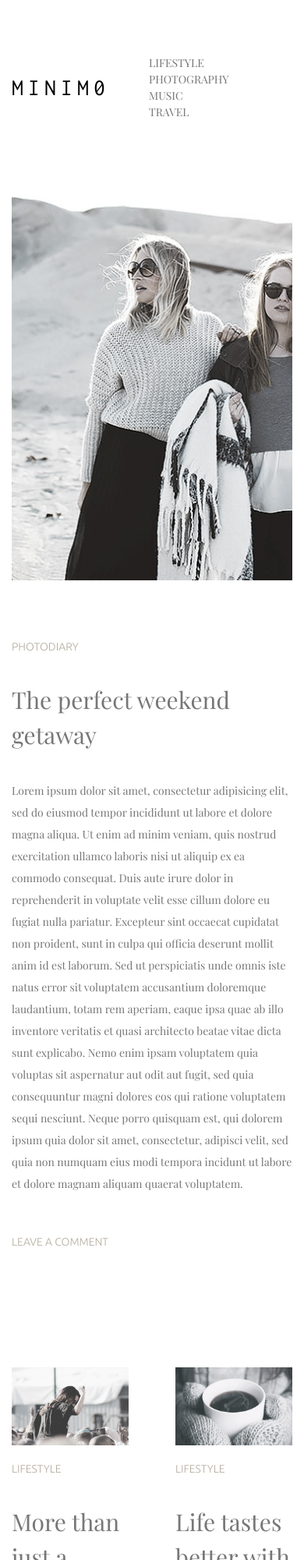
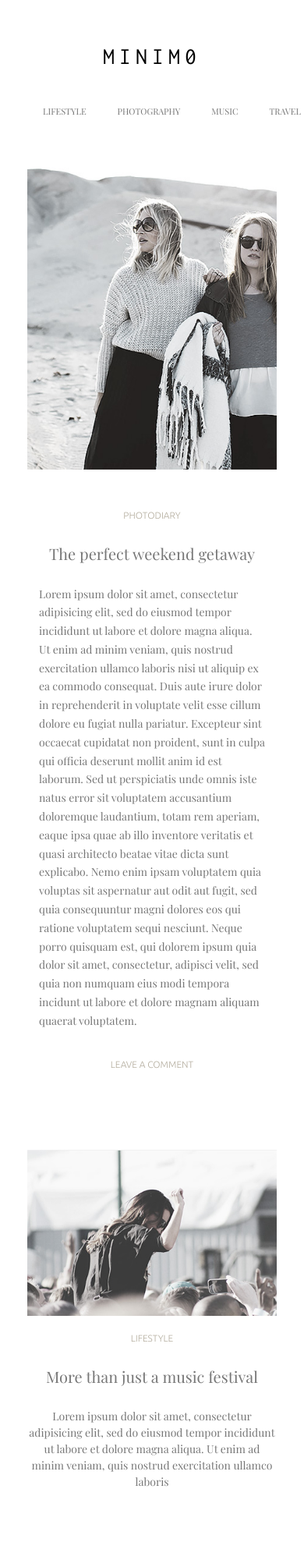
Before and after one commit to y4rkxv/minimo-website, a plain HTML site: page index.html in a window 390 px wide. Shown: the top 2000 px of the page at 78% size. Drawn offline with nearby package versions, Linux system fonts and the light colour scheme; a web font is replaced by a local one.

Commit message:
feat: add responsive styles for mobile devices

```diff
--- a/assets/css/style.css
+++ b/assets/css/style.css
@@ -252,3 +252,249 @@ h6 {
   font-size: 14px;
   color: var(--color-text-dark);
 }
+
+
+@media (max-width: 990px) {
+  .container{
+    padding:  0 35px;
+  }
+
+/* Nav */
+.nav__link {
+  margin: 0 30px;
+
+}
+
+/* Title & Suptitle */
+.title {
+  font-size: 24px;
+  padding: 30px 0;
+}
+
+/* Photography */
+.photography__text {
+  padding: 0 15px;
+  line-height: 1.7;
+}
+
+/* Lifestyle */
+.lifestyle {
+  display: flex;
+  gap: 40px;
+  justify-content: space-around;
+}
+
+.lifestyle__col {
+  max-width: 300px;
+}
+
+.lifestyle__img{
+  width: 100%;
+  max-width: 350px;
+}
+.lifestyle__text {
+  margin-bottom: 75px;
+}
+
+
+/* Btn*/
+.btn {
+  padding: 8px 20px;
+  font-size: 20px;
+}
+}
+
+
+
+
+@media (max-width: 770px) {
+
+/* Header */
+
+.header {
+  width: 100%;
+  padding-top: 50px;
+}
+
+.header__inner {
+  display: inline;
+    justify-content: center;
+   align-items: center;
+}
+
+.header__logo {
+  font-size: 30px;
+  display: flex;
+  justify-content: center;
+  margin-bottom: 40px;
+
+}
+/* Nav */
+.nav{
+display: flex;
+justify-content: space-around;
+}
+
+.nav__link {
+  margin: 0 40px;
+  text-decoration: none;
+  color: var(--color-text-normal);
+}
+
+/* Intro */
+.intro__img {
+  margin-top: 50px;
+  height: 510px;
+}
+.section {
+  padding: 50px 0;
+}
+/* Title & Suptitle */
+.title {
+  font-size: 20px;
+  padding: 25px 0;
+}
+
+.suptitle {
+  font-size: 12px;
+
+}
+
+.suptitle--bottom {
+  padding-top: 35px;
+}
+
+/* Lifestyle */
+.lifestyle__text {
+  margin-bottom: 50px;
+
+}
+/* Btn*/
+.btn {
+  padding: 8px 17px;
+  font-size: 17px;
+}
+
+/* Subscribes */
+.newsletter {
+  width: 100%;
+}
+
+
+.subscribe__input {
+  width: 250px;
+  max-width: 100%;
+  font-size: 14px;
+
+}
+
+.subscribe__btn {
+  font-size: 14px;
+
+}
+/* Footer */
+
+.footer {
+  background-color: var(--color-background-gray);
+  width: 100%;
+}
+.footer__content {
+
+  padding: 30px;
+}
+.footer__legal {
+  gap: 30px;
+}
+.footer__social {
+  gap: 15px;
+}
+.footer__link {
+  font-size: 12px;
+}
+.footer__text {
+  font-size: 12px;
+}
+
+}
+
+@media (max-width: 575px){
+/* Header */
+
+.header {
+  width: 100%;
+  padding-top: 50px;
+  flex-direction: column;
+}
+
+.header__inner {
+  display: flex;
+  flex-direction: column;
+  align-items: center;
+}
+
+.header__logo {
+  font-size: 30px;
+  display: block;
+  justify-content: center;
+  margin-bottom: 40px;
+
+}
+/* Nav */
+.nav{
+display: flex;
+justify-content: space-around;
+max-width: 100%;
+}
+
+.nav__link {
+  font-size: 11px;
+  margin: 0 20px;
+  text-decoration: none;
+  color: var(--color-text-normal);
+}
+
+/* Intro */
+.intro__img {
+  margin-top: 50px;
+  height: 400px;
+  width: 100%;
+}
+
+/* Lifestyle */
+.lifestyle {
+  display: flex;
+  flex-direction: column;
+  gap: 40px;
+}
+.lifestyle__text {
+  margin-bottom: 50px;
+
+}
+.lifestyle__col {
+  justify-content: center;
+  align-items: center;
+  max-width: 100%;
+}
+.lifestyle__item {
+  text-align: center;
+  margin-bottom: 40px;
+}
+
+.lifestyle__img {
+  display: block;
+  margin: 0 auto;
+  width: 100%;
+  max-width: 400px;
+  height: auto;
+  margin-bottom: 20px;
+}
+/* Title & Suptitle */
+.title {
+display: flex;
+justify-content: center;}
+
+.suptitle {
+display: flex;
+justify-content: center;
+}
+}
```
Also changed, not shown: 1 other file.
